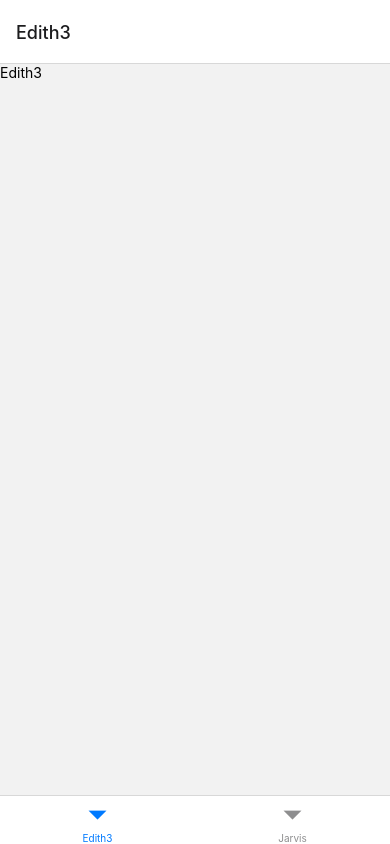
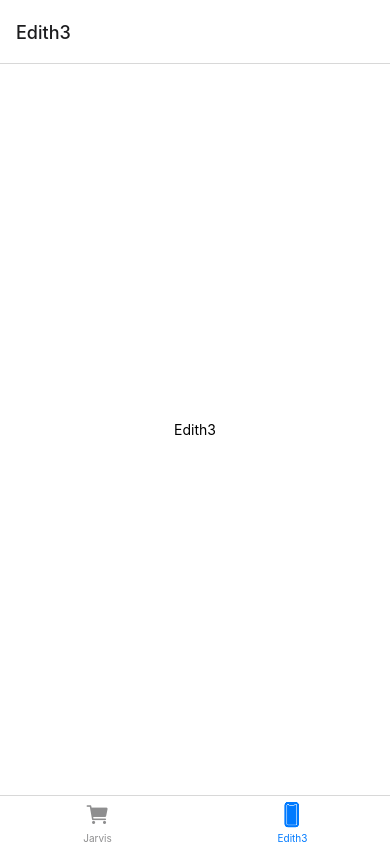
Before and after one commit to corka149/edith3, a React Native app: screen /Edith3 in a window 390 px wide. Built offline with nearby package versions, Linux system fonts and the light colour scheme.

Commit message:
Add tab options

```diff
--- a/App.js
+++ b/App.js
@@ -1,9 +1,9 @@
-import {StatusBar} from 'expo-status-bar';
 import {StyleSheet, Text, View} from 'react-native';
 import {NavigationContainer} from '@react-navigation/native';
 import {createBottomTabNavigator} from '@react-navigation/bottom-tabs';
 import EdithScreen from "./screens/EdithScreen";
 import JarvisScreen from "./screens/JarvisScreen";
+import Ionicons from "@expo/vector-icons/Ionicons";
 
 const Tab = createBottomTabNavigator();
 
@@ -11,11 +11,28 @@ export default function App() {
     return (
         <NavigationContainer>
             <Tab.Navigator>
-                <Tab.Screen name="Edith3" component={EdithScreen}/>
-                <Tab.Screen name="Jarvis" component={JarvisScreen}/>
+                <Tab.Screen
+                    name="Jarvis"
+                    component={JarvisScreen}
+                    options={tabOptions("cart")}
+                />
+
+                <Tab.Screen
+                    name="Edith3"
+                    component={EdithScreen}
+                    options={tabOptions("phone-portrait")}
+                />
             </Tab.Navigator>
         </NavigationContainer>
     );
+}
+
+function tabOptions(iconName) {
+    return {
+        tabBarIcon: ({ color, size }) => {
+            return <Ionicons name={iconName} size={size} color={color} />;
+        }
+    }
 }
 
 const styles = StyleSheet.create({
--- a/package.json
+++ b/package.json
@@ -10,6 +10,7 @@
     "eject": "expo eject"
   },
   "dependencies": {
+    "@expo/vector-icons": "^12.0.0",
     "@react-navigation/bottom-tabs": "^6.3.1",
     "@react-navigation/native": "^6.0.10",
     "expo": "~44.0.0",
--- a/screens/EdithScreen.js
+++ b/screens/EdithScreen.js
@@ -4,7 +4,7 @@ import {DefaultStyle} from "../styles/default";
 
 export default function EdithScreen() {
     return (
-        <View style={DefaultStyle}>
+        <View style={DefaultStyle.container}>
             <Text>Edith3</Text>
         </View>
     );
--- a/screens/JarvisScreen.js
+++ b/screens/JarvisScreen.js
@@ -1,11 +1,12 @@
 import * as React from 'react';
-import {Text, View} from 'react-native';
 import {DefaultStyle} from "../styles/default";
+import WebView from "react-native-webview";
 
 export default function JarvisScreen() {
     return (
-        <View style={DefaultStyle}>
-            <Text>Jarvis</Text>
-        </View>
+        <WebView
+            style={DefaultStyle.container}
+            source={{uri: "https://web-jarvis.de"}}
+        />
     )
 }
```
Also changed, not shown: 1 other file (tests, documents, lock files or other folders).
